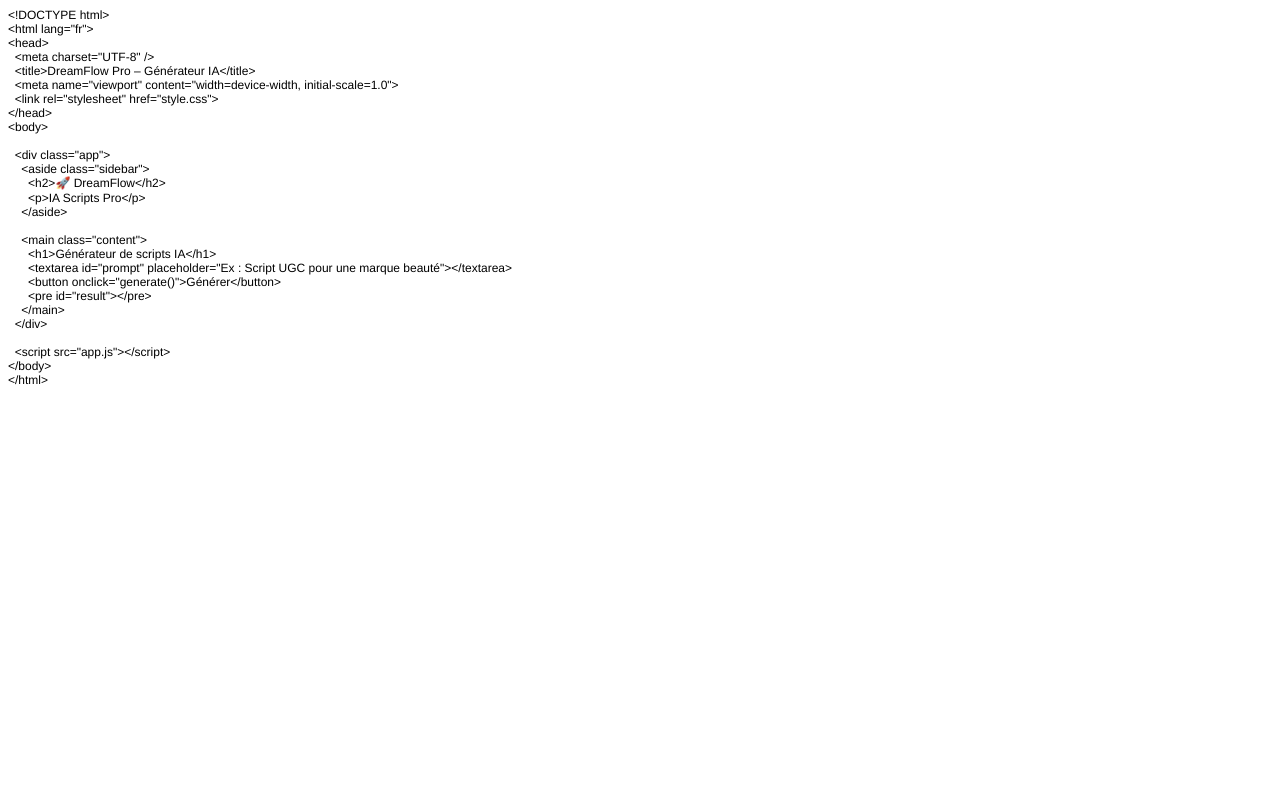
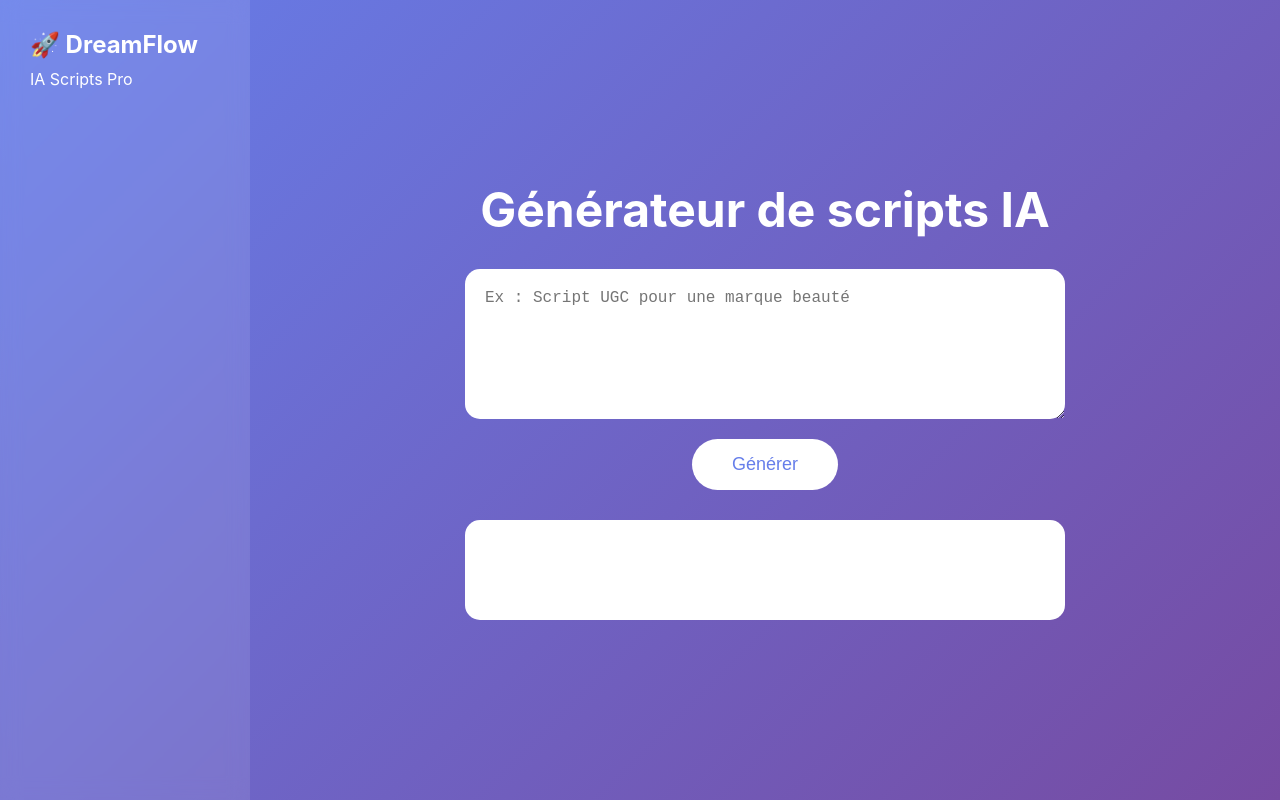
Before and after one commit to digitalia-prog/dreamflow-frontend, a plain HTML site: page index.html in a window 1280 px wide. Drawn offline with Linux system fonts and the light colour scheme.

Commit message:
Fix: vrais fichiers HTML/CSS/JS

```diff
--- a/app.js
+++ b/app.js
@@ -0,0 +1,22 @@
+function generate() {
+  const prompt = document.getElementById('prompt').value;
+  const result = document.getElementById('result');
+
+  if (!prompt) {
+    result.textContent = '⚠️ Veuillez entrer un prompt';
+    return;
+  }
+
+  result.textContent = '⏳ Génération en cours...';
+
+  // Simulation (tu connecteras ton API plus tard)
+  setTimeout(() => {
+    result.textContent = `✨ Script généré pour : "${prompt}"
+
+🎬 Accroche : "Découvre ce produit incroyable !"
+📝 Corps : Présentation engageante avec bénéfices clés
+🎯 CTA : "Clique sur le lien en bio !"
+
+💡 Note : Connecte ton API pour la vraie génération IA`;
+  }, 1500);
+}
--- a/index.html
+++ b/index.html
@@ -1,45 +1,26 @@
-<!DOCTYPE html PUBLIC "-//W3C//DTD HTML 4.01//EN" "http://www.w3.org/TR/html4/strict.dtd">
-<html>
+<!DOCTYPE html>
+<html lang="fr">
 <head>
-  <meta http-equiv="Content-Type" content="text/html; charset=utf-8">
-  <meta http-equiv="Content-Style-Type" content="text/css">
-  <title></title>
-  <meta name="Generator" content="Cocoa HTML Writer">
-  <meta name="CocoaVersion" content="2022.7">
-  <style type="text/css">
-    p.p1 {margin: 0.0px 0.0px 0.0px 0.0px; font: 12.0px Helvetica}
-    p.p2 {margin: 0.0px 0.0px 0.0px 0.0px; font: 12.0px Helvetica; min-height: 14.0px}
-    span.s1 {font: 12.0px 'Apple Color Emoji'}
-  </style>
+  <meta charset="UTF-8">
+  <meta name="viewport" content="width=device-width, initial-scale=1.0">
+  <title>DreamFlow Pro – Générateur IA</title>
+  <link rel="stylesheet" href="style.css">
 </head>
 <body>
-<p class="p1">&lt;!DOCTYPE html&gt;</p>
-<p class="p1">&lt;html lang="fr"&gt;</p>
-<p class="p1">&lt;head&gt;</p>
-<p class="p1"><span class="Apple-converted-space">  </span>&lt;meta charset="UTF-8" /&gt;</p>
-<p class="p1"><span class="Apple-converted-space">  </span>&lt;title&gt;DreamFlow Pro – Générateur IA&lt;/title&gt;</p>
-<p class="p1"><span class="Apple-converted-space">  </span>&lt;meta name="viewport" content="width=device-width, initial-scale=1.0"&gt;</p>
-<p class="p1"><span class="Apple-converted-space">  </span>&lt;link rel="stylesheet" href="style.css"&gt;</p>
-<p class="p1">&lt;/head&gt;</p>
-<p class="p1">&lt;body&gt;</p>
-<p class="p2"><br></p>
-<p class="p1"><span class="Apple-converted-space">  </span>&lt;div class="app"&gt;</p>
-<p class="p1"><span class="Apple-converted-space">    </span>&lt;aside class="sidebar"&gt;</p>
-<p class="p1"><span class="Apple-converted-space">      </span>&lt;h2&gt;<span class="s1">🚀</span> DreamFlow&lt;/h2&gt;</p>
-<p class="p1"><span class="Apple-converted-space">      </span>&lt;p&gt;IA Scripts Pro&lt;/p&gt;</p>
-<p class="p1"><span class="Apple-converted-space">    </span>&lt;/aside&gt;</p>
-<p class="p2"><br></p>
-<p class="p1"><span class="Apple-converted-space">    </span>&lt;main class="content"&gt;</p>
-<p class="p1"><span class="Apple-converted-space">      </span>&lt;h1&gt;Générateur de scripts IA&lt;/h1&gt;</p>
-<p class="p1"><span class="Apple-converted-space">      </span>&lt;textarea id="prompt" placeholder="Ex : Script UGC pour une marque beauté"&gt;&lt;/textarea&gt;</p>
-<p class="p1"><span class="Apple-converted-space">      </span>&lt;button onclick="generate()"&gt;Générer&lt;/button&gt;</p>
-<p class="p1"><span class="Apple-converted-space">      </span>&lt;pre id="result"&gt;&lt;/pre&gt;</p>
-<p class="p1"><span class="Apple-converted-space">    </span>&lt;/main&gt;</p>
-<p class="p1"><span class="Apple-converted-space">  </span>&lt;/div&gt;</p>
-<p class="p2"><br></p>
-<p class="p1"><span class="Apple-converted-space">  </span>&lt;script src="app.js"&gt;&lt;/script&gt;</p>
-<p class="p1">&lt;/body&gt;</p>
-<p class="p1">&lt;/html&gt;</p>
-<p class="p2"><br></p>
+  <div class="app">
+    <aside class="sidebar">
+      <h2>🚀 DreamFlow</h2>
+      <p>IA Scripts Pro</p>
+    </aside>
+
+    <main class="content">
+      <h1>Générateur de scripts IA</h1>
+      <textarea id="prompt" placeholder="Ex : Script UGC pour une marque beauté"></textarea>
+      <button onclick="generate()">Générer</button>
+      <pre id="result"></pre>
+    </main>
+  </div>
+
+  <script src="app.js"></script>
 </body>
 </html>
--- a/style.css
+++ b/style.css
@@ -0,0 +1,86 @@
+* {
+  margin: 0;
+  padding: 0;
+  box-sizing: border-box;
+}
+
+body {
+  font-family: -apple-system, BlinkMacSystemFont, 'Segoe UI', sans-serif;
+  background: linear-gradient(135deg, #667eea 0%, #764ba2 100%);
+  min-height: 100vh;
+}
+
+.app {
+  display: flex;
+  height: 100vh;
+}
+
+.sidebar {
+  width: 250px;
+  background: rgba(255, 255, 255, 0.1);
+  backdrop-filter: blur(10px);
+  padding: 30px;
+  color: white;
+}
+
+.sidebar h2 {
+  font-size: 24px;
+  margin-bottom: 10px;
+}
+
+.content {
+  flex: 1;
+  padding: 50px;
+  display: flex;
+  flex-direction: column;
+  align-items: center;
+  justify-content: center;
+}
+
+h1 {
+  color: white;
+  font-size: 48px;
+  margin-bottom: 30px;
+  text-align: center;
+}
+
+#prompt {
+  width: 100%;
+  max-width: 600px;
+  height: 150px;
+  padding: 20px;
+  border-radius: 15px;
+  border: none;
+  font-size: 16px;
+  resize: vertical;
+  margin-bottom: 20px;
+}
+
+button {
+  background: white;
+  color: #667eea;
+  border: none;
+  padding: 15px 40px;
+  border-radius: 30px;
+  font-size: 18px;
+  f
+font-weight: bold;
+  cursor: pointer;
+  transition: transform 0.2s;
+}
+
+button:hover {
+  transform: scale(1.05);
+}
+
+#result {
+  margin-top: 30px;
+  background: white;
+  padding: 30px;
+  border-radius: 15px;
+  max-width: 600px;
+  width: 100%;
+  min-height: 100px;
+  white-space: pre-wrap;
+  font-family: monospace;
+}
```
Also changed, not shown: 1 other file.
